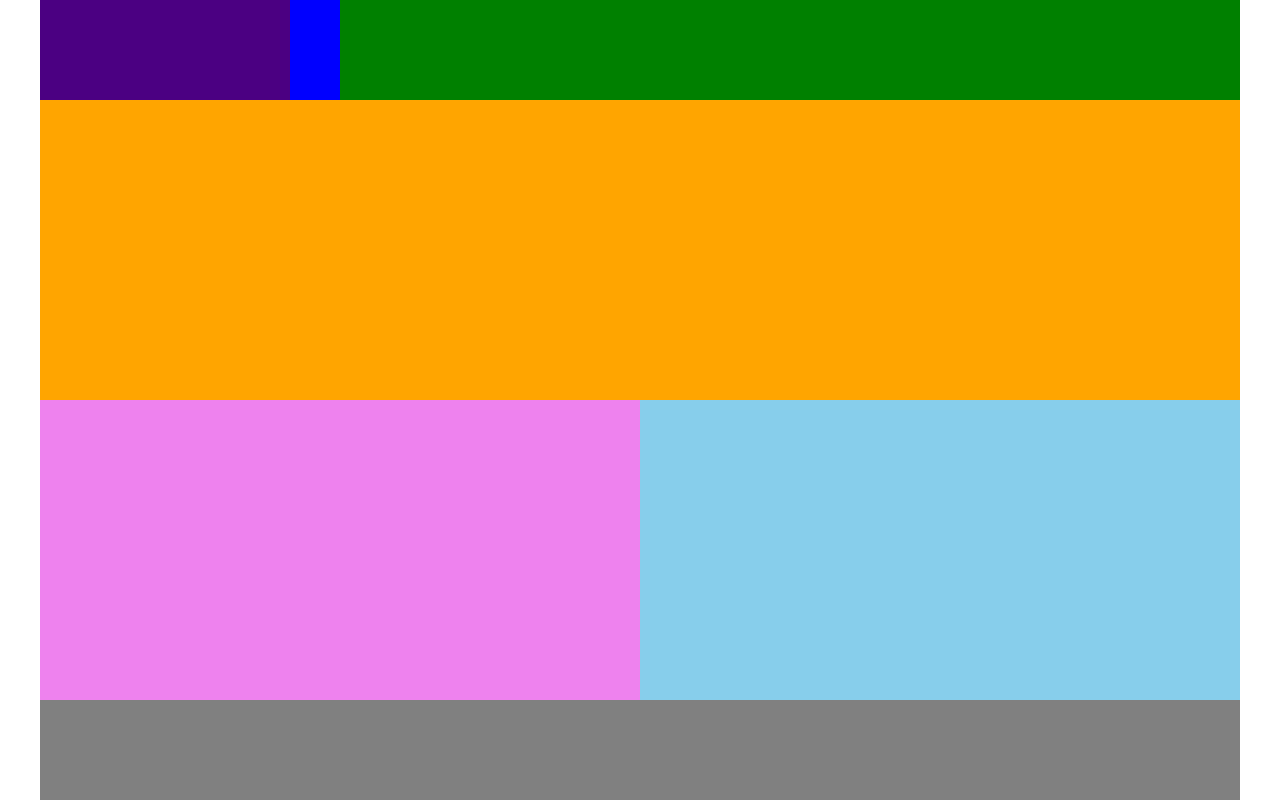
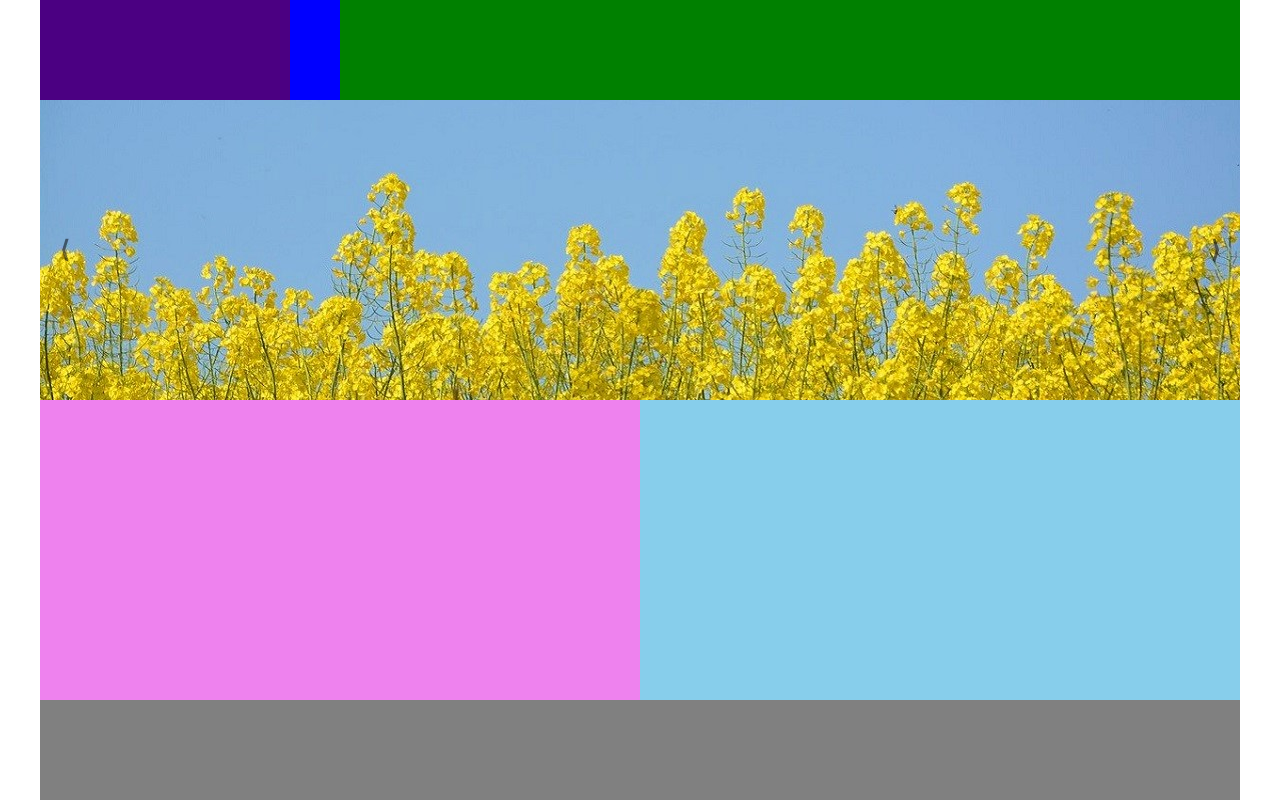
Before and after one commit to 0ung/HTML-CSS-JS, a plain HTML site: page addtional.html in a window 1280 px wide. Drawn offline with Linux system fonts and the light colour scheme.

Commit message:
이미지 슬라이드 추가

```diff
--- a/addtional.css
+++ b/addtional.css
@@ -32,10 +32,49 @@ nav {
   clear: both;
   width: 1200px;
   height: 300px;
-  background-color: orange;
   overflow: hidden;
+  position: relative;
 }
 
+#slides {
+  position: absolute;
+}
+
+#slides > img {
+  width: 100%;
+  float: left;
+}
+
+button {
+  position: absolute;
+  height: 100%;
+  top: 0;
+  border: none;
+  padding: 20px;
+  background-color: transparent;
+  color: #000;
+  font-weight: 800;
+  font-size: 24px;
+  opacity: 0.5; /* 불투명도 조절 */
+}
+
+#prev {
+  left: 0;
+}
+#next {
+  right: 0;
+}
+
+button:hover {
+  background-color: #222;
+  color: #fff;
+  opacity: 0.6;
+  cursor: pointer;
+}
+
+button:focus {
+  outline: 0;
+}
 #contents {
   width: 1200px;
   height: 300px;
--- a/addtional.html
+++ b/addtional.html
@@ -12,12 +12,19 @@
         <div id="logo"></div>
         <nav></nav>
       </header>
-      <div id="sildeShow"></div>
+      <div id="sildeShow">
+        <div id="slides">
+          <img id="img1" src="images/photo-1.jpg" alt="" />
+          <button id="prev" onclick="prevBtn()">&lang;</button>
+          <button id="next" onclick="nextBtn()">&rang;</button>
+        </div>
+      </div>
       <div id="contents">
         <div id="tabMenu"></div>
         <div id="links"></div>
       </div>
       <footer></footer>
     </div>
+    <script src="slideShow.js"></script>
   </body>
 </html>
--- /dev/null
+++ b/slideShow.js
@@ -0,0 +1,29 @@
+var cnt = 0;
+
+function sildeShow(i) {
+  const imgLocation = [
+    "images/photo-1.jpg",
+    "images/photo-2.jpg",
+    "images/photo-3.jpg",
+  ];
+  const img = document.getElementById("img1");
+  img.setAttribute("src", imgLocation[i]);
+}
+
+function prevBtn() {
+  if (0 < cnt && cnt <= 2) {
+    cnt -= 1;
+  } else if (cnt === 0) {
+    cnt = 2;
+  }
+  sildeShow(cnt);
+}
+
+function nextBtn() {
+  if (0 <= cnt && cnt < 2) {
+    cnt += 1;
+  } else if (cnt === 2) {
+    cnt = 0;
+  }
+  sildeShow(cnt);
+}
```
Also changed, not shown: images/icon-1.jpg (added), images/icon-2.jpg (added), images/icon-3.jpg (added), images/img-1.jpg (added), images/img-2.jpg (added), images/img-3.jpg (added), images/photo-1.jpg (added), images/photo-2.jpg (added), images/photo-3.jpg (added), images/sns-1.png (added), images/sns-2.png (added), images/sns-3.png (added).
